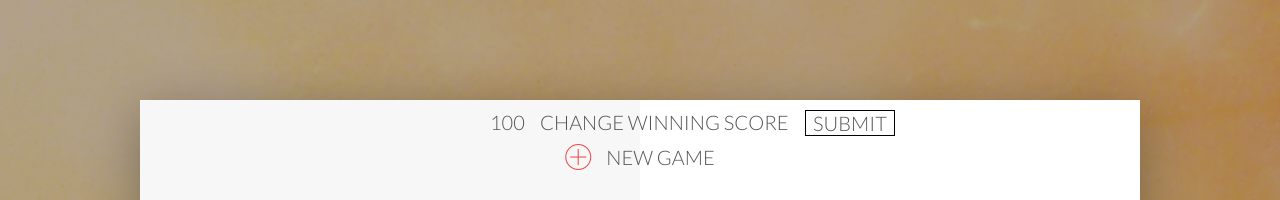
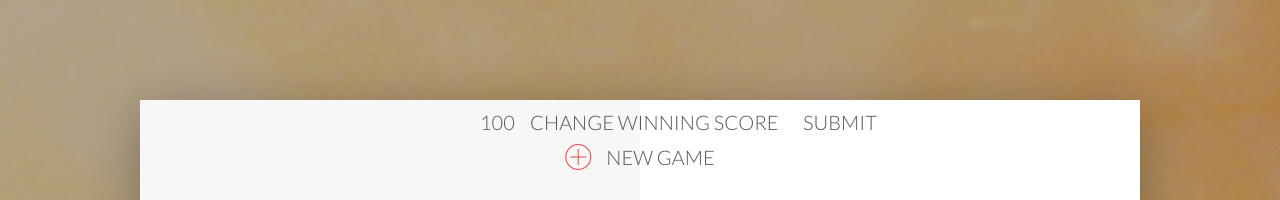
Before and after one commit to Phits/javascript-real-world-udemy, a plain HTML site: page 4-DOM-Pig-Game/index.html in a window 1280 px wide. Shown: the top 200 px of the page. Drawn offline with nearby package versions, Linux system fonts and the light colour scheme.

Commit message:
Updated spacing

```diff
--- a/4-DOM-Pig-Game/style.css
+++ b/4-DOM-Pig-Game/style.css
@@ -137,20 +137,19 @@ i {
     transition: margin 0.3s;
 }
 
-.high-score-input {top: 10px; left: 450px;}
+.high-score-input {top: 10px; left: 440px;}
 
 label {
     top: 10px;
-    left: 540px;
+    left: 530px;
     width: 280px;
 }
 
 .submit {
     top: 10px;
-    left: 710px;
+    left: 700px;
     width: 90px;
     padding: 0 5px;
-    border: solid black 1px;
 }
 
 .btn-new { top: 45px;}
```
